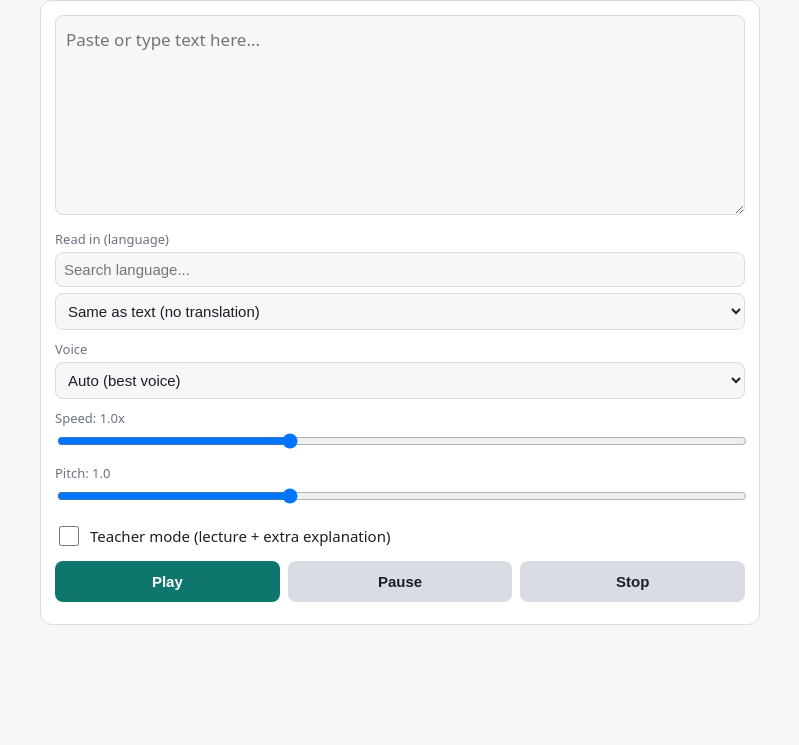
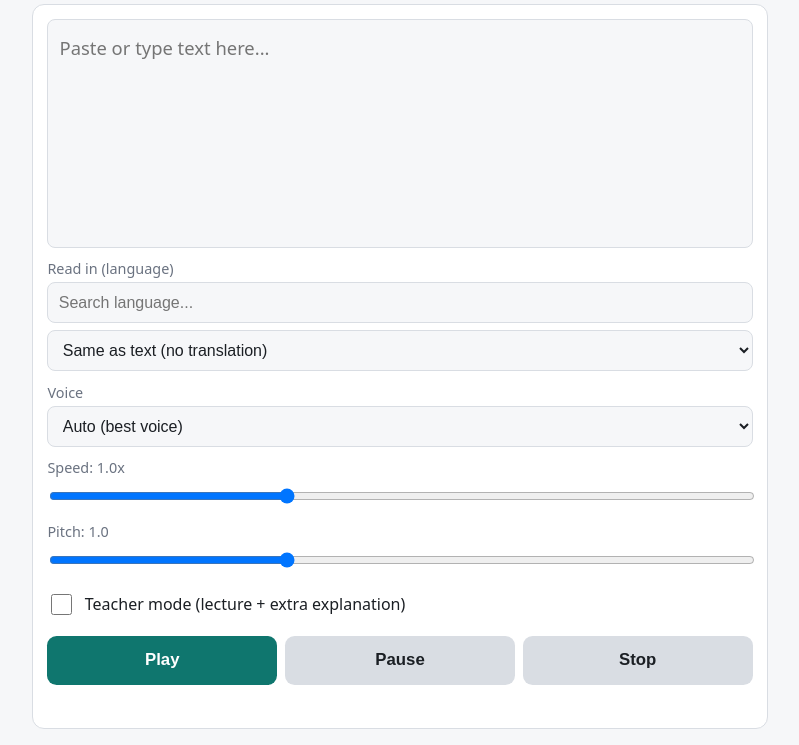
Before and after one commit to labsystem2027-web/my-teacher, a plain HTML site: page index.html in a window 1280 px wide. Shown: the part 55-800 px from the top of the page, without its empty margins (240-1039 px from the left). Drawn offline with Linux system fonts and the light colour scheme.

Commit message:
Add files via upload

```diff
--- a/index.html
+++ b/index.html
@@ -12,23 +12,26 @@
 :root{--bg:#f6f7f9;--card:#fff;--tx:#1b1f24;--mut:#6a7280;--ac:#0f766e;--bd:#d9dde3;--hl:#fcd34d;--hp:#e3f3f0;box-sizing:border-box;padding-top:env(safe-area-inset-top,0px);padding-bottom:env(safe-area-inset-bottom,0px)}
 @media (prefers-color-scheme:dark){:root:not([data-theme="light"]){--bg:#0f1317;--card:#181d23;--tx:#e8ebef;--mut:#98a1ad;--ac:#2dd4bf;--bd:#2b323b;--hl:#fbbf24;--hp:#12332f}}
 *{box-sizing:border-box}
-body{margin:0;background:var(--bg);color:var(--tx);font-family:system-ui,-apple-system,Segoe UI,Roboto,sans-serif;padding:16px}
-.w{max-width:720px;margin:0 auto}
-h1{font-size:20px;margin:0 0 12px}
-.c{background:var(--card);border:1px solid var(--bd);border-radius:12px;padding:14px;margin-bottom:12px}
-textarea,#view{width:100%;min-height:200px;font:17px/1.7 system-ui,sans-serif;background:var(--bg);color:var(--tx);border:1px solid var(--bd);border-radius:8px;padding:10px;resize:vertical}
-#view{display:none;overflow:auto;max-height:50vh}
-#view .p{white-space:pre-wrap;padding:6px 8px;border-radius:6px;margin:0 0 6px;cursor:pointer}#view .p.a{background:var(--hp);box-shadow:inset 3px 0 0 var(--ac)}
-mark{background:var(--hl);color:#111;font-weight:700;border-radius:4px;padding:1px 3px;box-shadow:0 0 0 2px var(--hl)}
-label{display:block;font-size:13px;color:var(--mut);margin:10px 0 4px}
-select,input[type=range]{width:100%}
-input[type=search]{width:100%;padding:8px;margin-bottom:6px;border-radius:8px;border:1px solid var(--bd);background:var(--bg);color:var(--tx);font-size:15px}
-.tc{display:flex;align-items:center;gap:8px;margin-top:14px;font-size:15px;color:var(--tx)}.tc input{width:20px;height:20px;accent-color:var(--ac)}
-select{padding:8px;border-radius:8px;border:1px solid var(--bd);background:var(--bg);color:var(--tx);font-size:15px}
-.r{display:flex;gap:8px;flex-wrap:wrap;margin-top:12px}
-button{flex:1;min-width:90px;padding:12px;border:0;border-radius:8px;font-size:15px;font-weight:600;background:var(--ac);color:#fff;cursor:pointer}
+html{font-size:16px;-webkit-text-size-adjust:100%}
+body{margin:0;background:var(--bg);color:var(--tx);font-family:system-ui,-apple-system,Segoe UI,Roboto,sans-serif;padding:1rem}
+.w{max-width:46rem;margin:0 auto;min-height:calc(100vh - 2rem);min-height:calc(100dvh - 2rem);display:flex;flex-direction:column}
+h1{font-size:1.4rem;margin:0 0 .75rem}
+.c{flex:1;display:flex;flex-direction:column;background:var(--card);border:1px solid var(--bd);border-radius:.75rem;padding:.9rem}
+textarea,#view{width:100%;flex:1 1 0;min-height:10rem;font:1.15rem/1.7 system-ui,sans-serif;background:var(--bg);color:var(--tx);border:1px solid var(--bd);border-radius:.5rem;padding:.7rem;resize:none}
+#view{display:none;overflow:auto}
+#view .p{white-space:pre-wrap;padding:.4rem .5rem;border-radius:.4rem;margin:0 0 .4rem;cursor:pointer}
+#view .p.a{background:var(--hp);box-shadow:inset .2rem 0 0 var(--ac)}
+mark{background:var(--hl);color:#111;font-weight:700;border-radius:.25rem;padding:1px 3px;box-shadow:0 0 0 2px var(--hl)}
+label{display:block;font-size:.9rem;color:var(--mut);margin:.7rem 0 .25rem}
+input[type=search],select{width:100%;padding:.65rem;font-size:1rem;border-radius:.5rem;border:1px solid var(--bd);background:var(--bg);color:var(--tx)}
+input[type=search]{margin-bottom:.4rem}
+input[type=range]{width:100%;height:1.6rem}
+.tc{display:flex;align-items:center;gap:.6rem;margin-top:1rem;font-size:1rem;color:var(--tx)}
+.tc input{width:1.3rem;height:1.3rem;accent-color:var(--ac)}
+.r{display:flex;gap:.5rem;margin-top:.9rem}
+button{flex:1;min-width:0;padding:.9rem .5rem;border:0;border-radius:.6rem;font-size:1.05rem;font-weight:600;background:var(--ac);color:#fff;cursor:pointer}
 button.s{background:var(--bd);color:var(--tx)}
-.m{font-size:12px;color:var(--mut);margin-top:8px}
+.m{font-size:.85rem;color:var(--mut);margin-top:.6rem;min-height:1.2rem}
 </style>
 </head>
 <body>
@@ -55,6 +58,7 @@ button.s{background:var(--bd);color:var(--tx)}
 <div class="m" id="msg"></div>
 </div>
 </div>
+<script>(function(){function f(){var iw=window.innerWidth,sw=screen.width,k=(sw>0&&sw<700&&iw>sw*1.25)?iw/sw:1;document.documentElement.style.fontSize=(16*k)+'px';}f();window.addEventListener('resize',f);window.addEventListener('orientationchange',function(){setTimeout(f,200)});})();</script>
 <script>
 (function(){
 var S=window.speechSynthesis,$=function(i){return document.getElementById(i)},
--- a/sw.js
+++ b/sw.js
@@ -1,4 +1,4 @@
-var C="text-reader-v3",F=["./","./index.html","./manifest.webmanifest","./icon-192.png","./icon-512.png"];
+var C="text-reader-v4",F=["./","./index.html","./manifest.webmanifest","./icon-192.png","./icon-512.png"];
 self.addEventListener("install",function(e){e.waitUntil(caches.open(C).then(function(c){return c.addAll(F)}).then(function(){return self.skipWaiting()}))});
 self.addEventListener("activate",function(e){e.waitUntil(caches.keys().then(function(k){return Promise.all(k.filter(function(x){return x!==C}).map(function(x){return caches.delete(x)}))}).then(function(){return self.clients.claim()}))});
 self.addEventListener("fetch",function(e){
```
